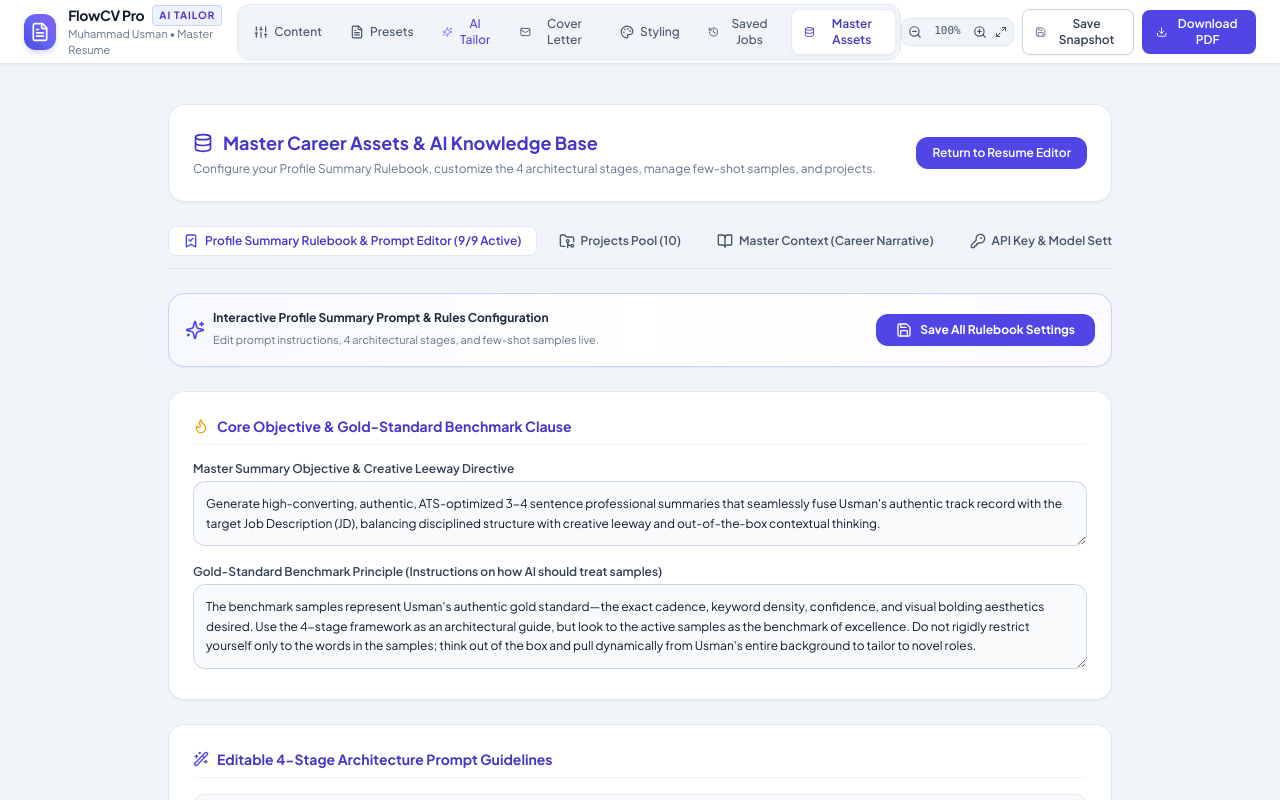
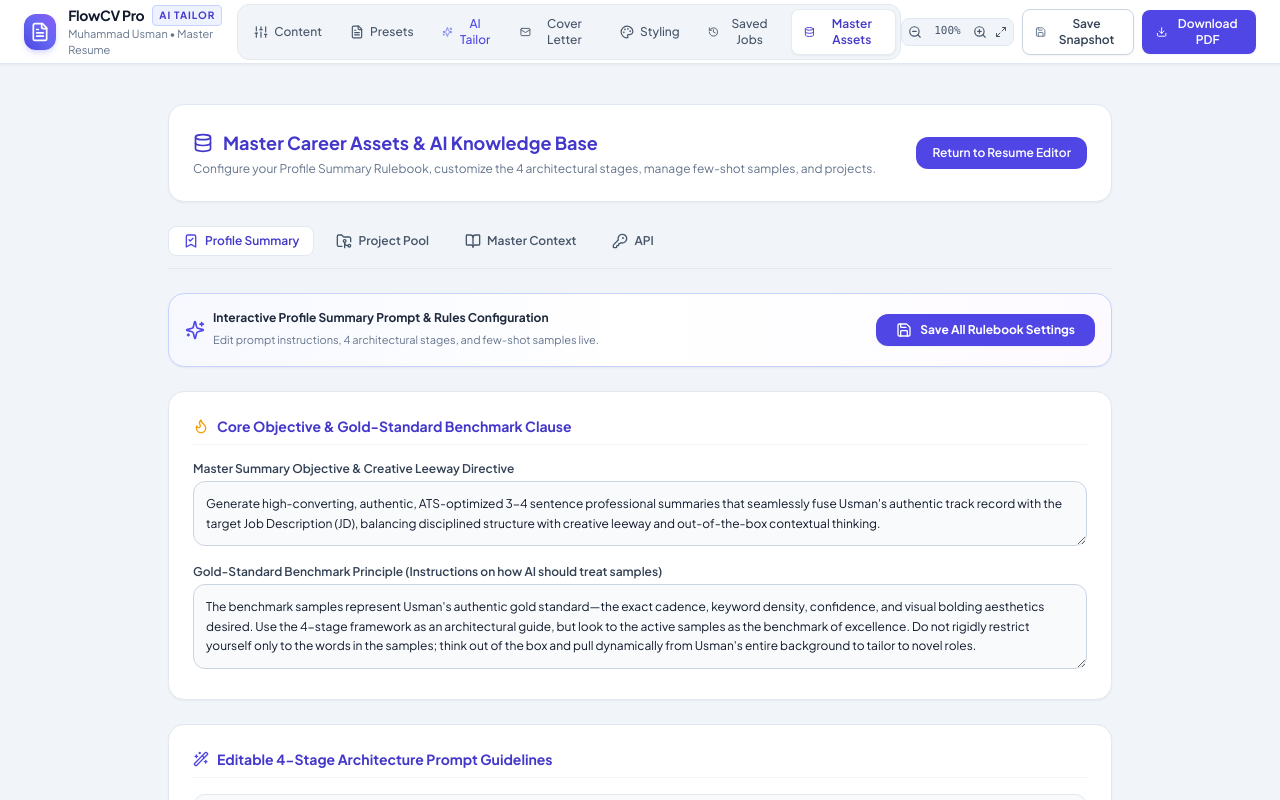
Before and after one commit to musmanzakria/resume_builder, a Next.js app: page / in a window 1280 px wide. Both pictures are taken after a click on the button "Master Assets". Shown: the top 800 px of the page. Built offline with nearby package versions, Linux system fonts and the light colour scheme.

Commit message:
chore: Simplify tab names to Profile Summary, Project Pool, Master Context, and API

```diff
--- a/src/components/settings/MasterSettingsView.tsx
+++ b/src/components/settings/MasterSettingsView.tsx
@@ -24,6 +24,8 @@ import {
   Flame
 } from "lucide-react";
 import { TipTapInput } from "@/components/common/TipTapInput";
+
+import { initialMasterContext } from "@/lib/initialData";
 
 export const MasterSettingsView: React.FC = () => {
   const {
@@ -52,62 +54,65 @@ export const MasterSettingsView: React.FC = () => {
 
   // Master Context State
   const [contextJsonStr, setContextJsonStr] = useState(
-    JSON.stringify(masterContext, null, 2)
+    JSON.stringify(masterContext && Object.keys(masterContext).length > 0 ? masterContext : initialMasterContext, null, 2)
   );
   const [contextSaved, setContextSaved] = useState(false);
   const [jsonError, setJsonError] = useState<string | null>(null);
 
   // Rulebook Editable States
-  const initialRulebook = masterContext?.professional_bio?.profile_summary_rulebook || {};
+  const fallbackRulebook = initialMasterContext?.professional_bio?.profile_summary_rulebook || {};
+  const currentRulebook = masterContext?.professional_bio?.profile_summary_rulebook;
+  const initialRulebook = (currentRulebook && currentRulebook.few_shot_benchmark_samples?.length) ? currentRulebook : fallbackRulebook;
+
   const [rulebookObjective, setRulebookObjective] = useState<string>(
-    initialRulebook.objective ||
+    initialRulebook.objective || fallbackRulebook.objective ||
       "Generate high-converting, authentic, ATS-optimized 3-4 sentence professional summaries that seamlessly fuse Usman's authentic track record with the target Job Description (JD), balancing disciplined structure with creative leeway and out-of-the-box contextual thinking."
   );
   const [goldStandardClause, setGoldStandardClause] = useState<string>(
-    initialRulebook.gold_standard_clause ||
+    initialRulebook.gold_standard_clause || fallbackRulebook.gold_standard_clause ||
       "The benchmark samples represent Usman's authentic gold standard—the exact cadence, keyword density, confidence, and visual bolding aesthetics desired. Use the 4-stage framework as an architectural guide, but look to the active samples as the benchmark of excellence. Do not rigidly restrict yourself only to the words in the samples; think out of the box and pull dynamically from Usman's entire background to tailor to novel roles."
   );
 
   // Stage 1
   const [stage1Title, setStage1Title] = useState<string>(
-    initialRulebook.architectural_framework?.stage_1_persona_hook?.title || "Stage 1: The Contextual Persona Hook"
+    initialRulebook.architectural_framework?.stage_1_persona_hook?.title || fallbackRulebook.architectural_framework?.stage_1_persona_hook?.title || "Stage 1: The Contextual Persona Hook"
   );
   const [stage1Desc, setStage1Desc] = useState<string>(
-    initialRulebook.architectural_framework?.stage_1_persona_hook?.description ||
+    initialRulebook.architectural_framework?.stage_1_persona_hook?.description || fallbackRulebook.architectural_framework?.stage_1_persona_hook?.description ||
       "Synthesize a tailored professional identity matching the employer's core industry and team charter (e.g., SaaS, eCommerce, AI/Workflow Automation, Logistics ERP, Startup Strategy, BioTech/MedTech)."
   );
 
   // Stage 2
   const [stage2Title, setStage2Title] = useState<string>(
-    initialRulebook.architectural_framework?.stage_2_skill_synthesis?.title || "Stage 2: Generalized Skill & Competency Bridge"
+    initialRulebook.architectural_framework?.stage_2_skill_synthesis?.title || fallbackRulebook.architectural_framework?.stage_2_skill_synthesis?.title || "Stage 2: Generalized Skill & Competency Bridge"
   );
   const [stage2Desc, setStage2Desc] = useState<string>(
-    initialRulebook.architectural_framework?.stage_2_skill_synthesis?.description ||
+    initialRulebook.architectural_framework?.stage_2_skill_synthesis?.description || fallbackRulebook.architectural_framework?.stage_2_skill_synthesis?.description ||
       "Dynamically bridge hard tools, domain methodologies, and interpersonal fluency to the JD without artificial restrictions."
   );
   const [stage2Guideline, setStage2Guideline] = useState<string>(
-    initialRulebook.architectural_framework?.stage_2_skill_synthesis?.guideline ||
+    initialRulebook.architectural_framework?.stage_2_skill_synthesis?.guideline || fallbackRulebook.architectural_framework?.stage_2_skill_synthesis?.guideline ||
       "Draw freely across Usman's full spectrum: software tools (Excel/Sheets, SQL, Python, n8n, Figma, Tableau, CRM), domain methodologies (SEO/AEO/GEO, CRO, GTM, Agile/Scrum, Process Mapping), and interpersonal strengths (8.5 IELTS / C2 English, German A2, cross-functional bridge between Engineering and GTM, teaching 250+ students)."
   );
 
   // Stage 3
   const [stage3Title, setStage3Title] = useState<string>(
-    initialRulebook.architectural_framework?.stage_3_execution_value?.title || "Stage 3: Commercial Impact & Execution Value"
+    initialRulebook.architectural_framework?.stage_3_execution_value?.title || fallbackRulebook.architectural_framework?.stage_3_execution_value?.title || "Stage 3: Commercial Impact & Execution Value"
   );
   const [stage3Desc, setStage3Desc] = useState<string>(
-    initialRulebook.architectural_framework?.stage_3_execution_value?.description ||
+    initialRulebook.architectural_framework?.stage_3_execution_value?.description || fallbackRulebook.architectural_framework?.stage_3_execution_value?.description ||
       "Articulate cross-functional execution and concrete business impact tailored to the hiring team's pain points."
   );
 
   // Stage 4
   const [stage4Formula, setStage4Formula] = useState<string>(
-    initialRulebook.architectural_framework?.stage_4_closing_commitment?.formula ||
+    initialRulebook.architectural_framework?.stage_4_closing_commitment?.formula || fallbackRulebook.architectural_framework?.stage_4_closing_commitment?.formula ||
       "I am eager to be an integral part of [Company]'s [Team] team, [Value 1], [Value 2], and help [Company Impact] as a **[Cleaned Target Role] in [City/Berlin]**."
   );
 
   // Style & ATS Constraints List
   const [styleConstraints, setStyleConstraints] = useState<string[]>(
-    initialRulebook.style_and_ats_constraints || [
+    initialRulebook.style_and_ats_constraints || fallbackRulebook.style_and_ats_constraints || [
       "CREATIVE AUTONOMY: Adapt vocabulary, sentence cadence, and emphasis to match the employer's industry culture while preserving factual ground truth.",
       "STRICT ZERO EM-DASHES: Never use em-dashes (—) or en-dashes (–) within narrative sentences. Use natural commas, parentheses, or smooth connective syntax.",
       "STRATEGIC MARKDOWN BOLDING: Boldly highlight 3–5 high-impact keywords, core tools, and metrics using double asterisks (e.g., **SEO, Social Media, and Content**, **8.5 IELTS / C2**, **Excel and SQL**, **n8n workflow automation**).",
@@ -118,7 +123,9 @@ export const MasterSettingsView: React.FC = () => {
 
   // Benchmark Samples State
   const [benchmarkSamples, setBenchmarkSamples] = useState<any[]>(
-    initialRulebook.few_shot_benchmark_samples || []
+    (initialRulebook.few_shot_benchmark_samples && initialRulebook.few_shot_benchmark_samples.length > 0)
+      ? initialRulebook.few_shot_benchmark_samples
+      : fallbackRulebook.few_shot_benchmark_samples || []
   );
   const [rulebookSaved, setRulebookSaved] = useState(false);
 
@@ -266,7 +273,7 @@ export const MasterSettingsView: React.FC = () => {
           }`}
         >
           <BookmarkCheck className="w-4 h-4 text-indigo-600" />
-          <span>Profile Summary Rulebook & Prompt Editor ({activeSamplesCount}/{benchmarkSamples.length} Active)</span>
+          <span>Profile Summary</span>
         </button>
 
         <button
@@ -278,7 +285,7 @@ export const MasterSettingsView: React.FC = () => {
           }`}
         >
           <FolderGit2 className="w-4 h-4" />
-          <span>Projects Pool ({resume.projects.length})</span>
+          <span>Project Pool</span>
         </button>
 
         <button
@@ -290,7 +297,7 @@ export const MasterSettingsView: React.FC = () => {
           }`}
         >
           <BookOpen className="w-4 h-4" />
-          <span>Master Context (Career Narrative)</span>
+          <span>Master Context</span>
         </button>
 
         <button
@@ -302,7 +309,7 @@ export const MasterSettingsView: React.FC = () => {
           }`}
         >
           <KeyRound className="w-4 h-4" />
-          <span>API Key & Model Settings</span>
+          <span>API</span>
         </button>
       </div>
 
```
